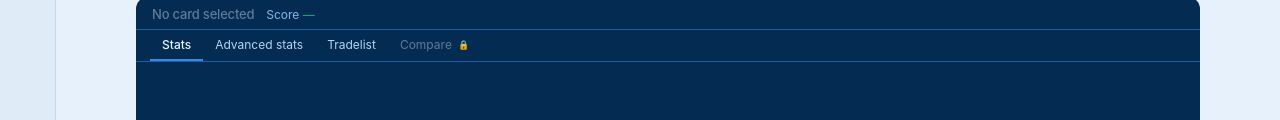
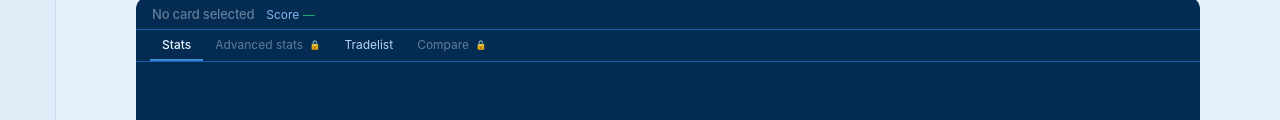
Before and after one commit to orbalphaco/orbalpha-site, a plain HTML site: page tools/optimizer-preview/index.html in a window 1280 px wide. Shown: the part 393-513 px from the top of the page. Drawn offline with Linux system fonts and the light colour scheme.

Commit message:
Optimizer UI: deploy Advanced stats lock

```diff
--- a/tools/optimizer-preview/index.html
+++ b/tools/optimizer-preview/index.html
@@ -813,7 +813,7 @@
 
             <div class="tabs" id="footer-tabs">
               <div class="tab active" data-tab="stats">Stats</div>
-              <div class="tab" data-tab="advanced">Advanced stats</div>
+              <div class="tab disabled" data-tab="advanced">Advanced stats <span class="lock">&#x1F512;</span></div>
               <div class="tab" data-tab="tradelist">Tradelist</div>
               <div class="tab disabled" data-tab="compare">Compare <span class="lock">&#x1F512;</span></div>
             </div>
```
